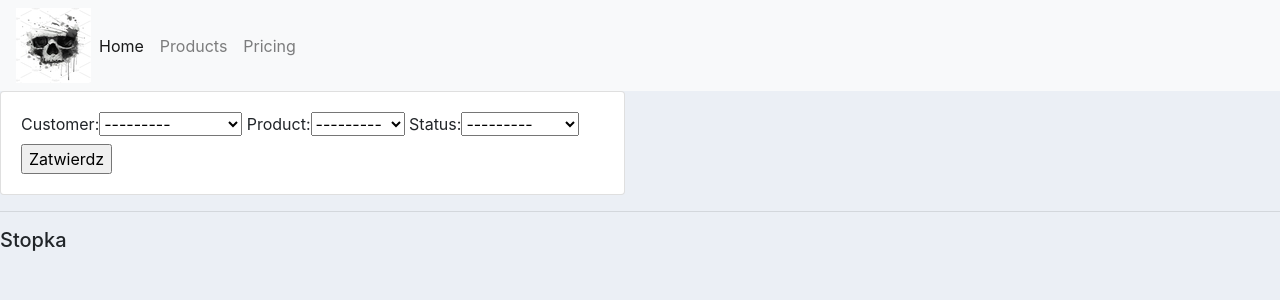
After one commit to michalBisikiewicz/CRM_app, a Django app: page /create_order/ in a window 1280 px wide. The commit adds this page. Shown: the top 300 px of the page. Run offline with Django 3.2, Linux system fonts and the light colour scheme; data comes from the database, SQL or seed files in the repository; some libraries are stand-ins or nearby versions.

Commit message:
added CRUD functionality

```diff
--- a/CRM/settings.py
+++ b/CRM/settings.py
@@ -123,5 +123,5 @@ USE_TZ = True
 STATIC_URL = '/static/'
 
 STATICFILES_DIRS = [
-    os.path.join(BASE_DIR, 'static')
+    os.path.join(BASE_DIR, '../accounts/static')
 ]
--- /dev/null
+++ b/accounts/forms.py
@@ -0,0 +1,8 @@
+from django.forms import ModelForm
+from . models import Order
+
+
+class OrderForm(ModelForm):
+    class Meta:
+        model = Order
+        fields = '__all__'
--- a/accounts/models.py
+++ b/accounts/models.py
@@ -27,7 +27,7 @@ class Product(models.Model):
     name = models.CharField(max_length=150, null=True)
     price = models.FloatField(max_length=150, null=True)
     category = models.CharField(max_length=150, null=True, choices=CATEGORY)
-    description = models.TextField(max_length=150, null=True)
+    description = models.TextField(max_length=150, null=True, blank=True)
     date_created = models.DateTimeField(auto_now_add=True, null=True)
     tags = models.ManyToManyField(Tag)
 
@@ -42,10 +42,10 @@ class Order(models.Model):
         ('Dostarczone', 'Dostarczone'),
 
     )
-    customer = models.ForeignKey(Customer,null=True, on_delete=models.SET_NULL)
-    product = models.ForeignKey(Product,null=True, on_delete=models.SET_NULL)
+    customer = models.ForeignKey(Customer, null=True, on_delete=models.SET_NULL)
+    product = models.ForeignKey(Product, null=True, on_delete=models.SET_NULL)
     date_created = models.DateTimeField(auto_now_add=True, null=True)
-    status = models.CharField(max_length=150, null=True,choices=STATUS)
+    status = models.CharField(max_length=150, null=True, choices=STATUS)
 
     def __str__(self):
-        return self.name
+        return self.product.name
--- /dev/null
+++ b/accounts/static/css/main.css
@@ -0,0 +1,20 @@
+#logo{
+}
+
+body{
+    background-color: #ebeff5;
+}
+
+
+#total-orders{
+    background-color: #4cb4c7;
+}
+
+
+#orders-delivered{
+    background-color: #7abecc;
+}
+
+#orders-pending{
+    background-color: #7CD1C0;
+}
--- a/accounts/templates/accounts/navbar.html
+++ b/accounts/templates/accounts/navbar.html
@@ -7,10 +7,10 @@
     <div class="collapse navbar-collapse" id="navbarNav">
         <ul class="navbar-nav">
             <li class="nav-item active">
-                <a class="nav-link" href="#">Home <span class="sr-only">(current)</span></a>
+                <a class="nav-link" href="{% url 'home' %}">Home <span class="sr-only">(current)</span></a>
             </li>
             <li class="nav-item">
-                <a class="nav-link" href="#">Products</a>
+                <a class="nav-link" href="{% url 'products' %}">Products</a>
             </li>
             <li class="nav-item">
                 <a class="nav-link" href="#">Pricing</a>
--- /dev/null
+++ b/accounts/templates/accounts/order_form.html
@@ -0,0 +1,16 @@
+{%  extends 'accounts/main.html' %}
+{% load static %}
+{% block content %}
+
+<div class="row">
+    <div class="col-md-6">
+        <div class="card card-body">
+            <form action="" method="POST">
+            {{ form }}
+            {% csrf_token %}
+            <input type="submit" value="Zatwierdz">
+            </form>
+        </div>
+    </div>
+</div>
+{% endblock %}
--- a/accounts/templates/accounts/status.html
+++ b/accounts/templates/accounts/status.html
@@ -8,7 +8,7 @@
                     <h5 class="card-title">Wszystkie zamówienia</h5>
                 </div>
                 <div class="card-body">
-                    <h3 class="card-title"></h3>
+                    <h3 class="card-title">{{ total_orders }}</h3>
                 </div>
             </div>
         </div>
@@ -21,7 +21,7 @@
                     <h5 class="card-title">Dostarczone</h5>
                 </div>
                 <div class="card-body">
-                    <h3 class="card-title"></h3>
+                    <h3 class="card-title">{{ delivered }}</h3>
                 </div>
             </div>
         </div>
@@ -34,7 +34,7 @@
                     <h5 class="card-title">W trakcie</h5>
                 </div>
                 <div class="card-body">
-                    <h3 class="card-title"></h3>
+                    <h3 class="card-title">{{ pending }}</h3>
                 </div>
             </div>
         </div>
--- a/accounts/urls.py
+++ b/accounts/urls.py
@@ -3,6 +3,10 @@ from . import views
 
 urlpatterns = [
     path('', views.home, name='home'),
-    path('customer/', views.customer, name='customer'),
+    path('customer/<str:pk>/', views.customer, name='customer'),
     path('products/', views.products, name='products'),
+    path('create_order/', views.createOrder, name='create_order'),
+    path('update_order/<str:pk>/', views.updateOrder, name='update_order'),
+    path('delete_order/<str:pk>/', views.deleteOrder, name='delete_order'),
+
 ]
--- a/accounts/views.py
+++ b/accounts/views.py
@@ -1,15 +1,71 @@
-from django.shortcuts import render
-
+from django.shortcuts import render, redirect
+from .models import *
+from .forms import OrderForm
 # Create your views here.
 
 
 def home(request):
-    return render(request, 'accounts/dashboard.html')
+    orders = Order.objects.all()
+    customers = Customer.objects.all()
+    total_customers = customers.count()
+
+    total_orders = orders.count()
+    delivered = orders.filter(status='Dostarczone').count()
+    pending = orders.filter(status='Oczekuje').count()
+
+    context = {'orders': orders, 'customers': customers, 'total_orders': total_orders,
+               'delivered': delivered, 'pending': pending}
+    return render(request, 'accounts/dashboard.html', context)
 
 
-def customer(request):
-    return render(request, 'accounts/customer.html')
+def customer(request, pk):
+    customer = Customer.objects.get(id=pk)
+    orders = customer.order_set.all()
+
+    order_count = orders.count()
+
+    context = {'customer': customer, 'orders': orders, 'order_count': order_count}
+    return render(request, 'accounts/customer.html', context)
 
 
 def products(request):
-    return render(request, 'accounts/products.html')
+    products = Product.objects.all()
+
+    context = {'products': products}
+    return render(request, 'accounts/products.html', context)
+
+
+def createOrder(request):
+    form = OrderForm()
+    if request.method == 'POST':
+        form = OrderForm(request.POST)
+        if form.is_valid:
+            form.save()
+            return redirect('/')
+
+    context = {'form': form}
+    return render(request, 'accounts/order_form.html', context)
+
+
+def updateOrder(request, pk):
+
+    order = Order.objects.get(id=pk)
+    form = OrderForm(instance=order)
+    if request.method == 'POST':
+        form = OrderForm(request.POST, instance=order)
+        if form.is_valid:
+            form.save()
+            return redirect('/')
+
+    context = {'form': form}
+    return render(request, 'accounts/order_form.html', context)
+
+
+def deleteOrder(request, pk):
+    item = Order.objects.get(id=pk)
+    order = Order.objects.get(id=pk)
+    if request.method == 'POST':
+        order.delete()
+        return redirect('/')
+    context = {'item': item}
+    return render(request, 'accounts/delete.html', context)
```
Also changed, not shown: accounts/templates/accounts/customer.html (+13 -5 lines), accounts/templates/accounts/dashboard.html (+16 -3 lines), accounts/templates/accounts/delete.html (added, +19 -0 lines), accounts/templates/accounts/products.html (+8 -0 lines), accounts/migrations/0002_order_product_tag.py, db.sqlite3.
